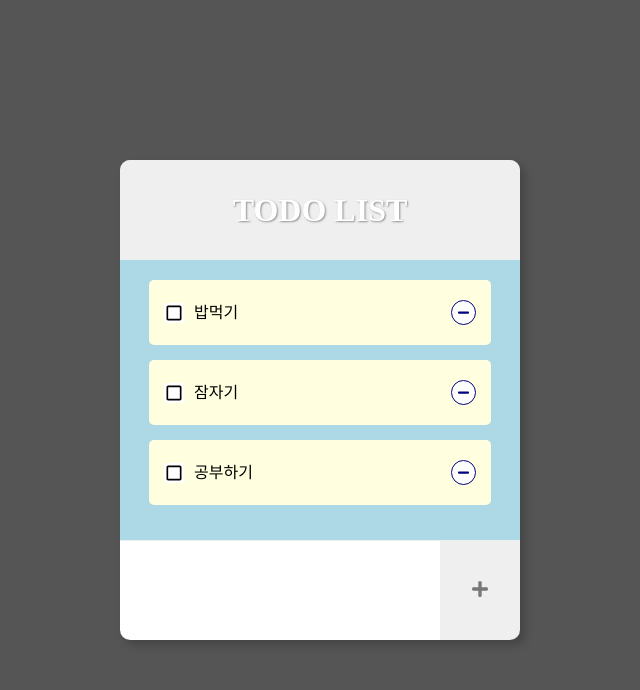
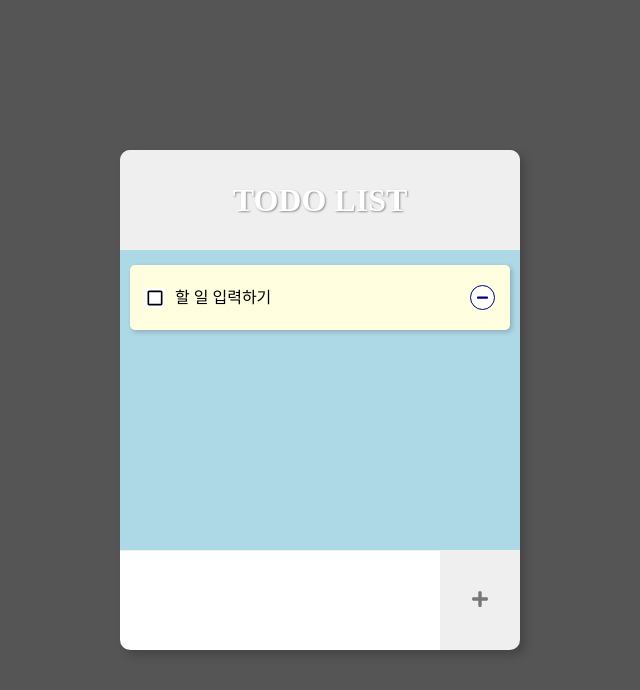
Before and after one commit to thisisyeji/Todo_prac, a React (Create React App) app: page / in a window 1280 px wide. Shown: the top 690 px of the page, without its empty margins (320-960 px from the left). Built offline with nearby package versions, Linux system fonts and the light colour scheme.

Commit message:
Feat: 리스트 추가, 삭제 구현

```diff
--- a/src/App.js
+++ b/src/App.js
@@ -2,6 +2,7 @@ import TodoTemplate from './components/TodoTemplate';
 import TodoList from './components/TodoList';
 import TodoInsert from './components/TodoInsert';
 import { createGlobalStyle } from 'styled-components';
+import { useState, useRef, useCallback } from 'react';
 
 const GlobalStyle = createGlobalStyle`
 	html, body, div, span, applet, object, iframe,
@@ -64,12 +65,36 @@ table {
 `;
 
 function App() {
+	const [todos, setTodos] = useState([
+		{
+			id: 1,
+			text: '할 일 입력하기',
+			checked: false,
+		},
+	]);
+
+	const nextId = useRef(2);
+
+	const onInsert = useCallback((text) => {
+		const todo = {
+			id: nextId.current,
+			text,
+			checked: false,
+		};
+		setTodos((todos) => todos.concat(todo));
+		nextId.current += 1;
+	}, []);
+
+	const onDelete = useCallback((id) => {
+		setTodos(todos.filter((todo) => todo.id !== id));
+	});
+
 	return (
 		<>
 			<GlobalStyle />
 			<TodoTemplate>
-				<TodoList />
-				<TodoInsert />
+				<TodoList todos={todos} onDelete={onDelete} />
+				<TodoInsert onInsert={onInsert} />
 			</TodoTemplate>
 		</>
 	);
--- a/src/components/TodoInsert.js
+++ b/src/components/TodoInsert.js
@@ -1,11 +1,12 @@
 import React from 'react';
 import styled from 'styled-components';
 import { FaPlus } from 'react-icons/fa';
+import { useState, useCallback } from 'react';
 
-const InputBox = styled.div`
-	position: absolute;
+const InputBox = styled.form`
+	/* position: absolute;
 	bottom: 0;
-	left: 0;
+	left: 0; */
 	width: 100%;
 	height: 100px;
 	background: #000;
@@ -14,7 +15,7 @@ const InputBox = styled.div`
 
 	input {
 		width: 80%;
-		height: 100%;
+		height: 100px;
 		border: none;
 		outline: none;
 		border-top: 1px solid #eee;
@@ -23,7 +24,7 @@ const InputBox = styled.div`
 
 	button {
 		width: 20%;
-		height: 100%;
+		height: 100px;
 		border: none;
 		outline: none;
 		cursor: pointer;
@@ -43,10 +44,26 @@ const InputBox = styled.div`
 	}
 `;
 
-const TodoInsert = () => {
+const TodoInsert = ({ onInsert }) => {
+	const [value, setValue] = useState('');
+
+	const onChange = useCallback((e) => {
+		setValue(e.target.value);
+	}, []);
+
+	const onSubmit = useCallback(
+		(e) => {
+			onInsert(value);
+			setValue('');
+
+			e.preventDefault();
+		},
+		[onInsert, value]
+	);
+
 	return (
-		<InputBox>
-			<input type='text' />
+		<InputBox onSubmit={onSubmit}>
+			<input type='text' value={value} onChange={onChange} />
 			<button>
 				<FaPlus />
 			</button>
--- a/src/components/TodoList.js
+++ b/src/components/TodoList.js
@@ -4,17 +4,19 @@ import TodoListItem from './TodoListItem';
 
 const List = styled.div`
 	width: 100%;
-	height: 100%;
+	height: 300px;
 	background: lightblue;
-	padding: 20px 10px;
+	padding: 0 10px;
 	margin: 0 auto;
 	overflow-y: scroll;
 `;
 
-const TodoList = () => {
+const TodoList = ({ todos, onDelete }) => {
 	return (
 		<List>
-			<TodoListItem />
+			{todos.map((todo, index) => (
+				<TodoListItem key={todo.id} todo={todo} onDelete={onDelete} />
+			))}
 		</List>
 	);
 };
--- a/src/components/TodoListItem.js
+++ b/src/components/TodoListItem.js
@@ -3,12 +3,13 @@ import styled from 'styled-components';
 import { FaMinus } from 'react-icons/fa';
 import { MdCheckBoxOutlineBlank } from 'react-icons/md';
 
-const Lists = styled.li`
+const List = styled.div`
 	width: 90%;
 	border-radius: 5px;
 	background-color: lightyellow;
+	box-shadow: 2px 2px 5px rgba(0, 0, 0, 0.2);
 	padding: 20px 15px;
-	margin: 0 auto;
+	margin: 15px auto;
 	margin-bottom: 15px;
 
 	display: flex;
@@ -57,37 +58,17 @@ const Text = styled.div`
 	}
 `;
 
-const todos = [
-	{
-		id: 1,
-		text: '밥먹기',
-	},
-	{
-		id: 2,
-		text: '잠자기',
-	},
-
-	{
-		id: 3,
-		text: '공부하기',
-	},
-];
-
-const TodoListItem = () => {
+const TodoListItem = ({ todo, onDelete }) => {
 	return (
-		<ul>
-			{todos.map((todo, index) => (
-				<Lists key={todo.id}>
+		<List>
 			<Text className='text'>
 				<MdCheckBoxOutlineBlank />
 				{todo.text}
 			</Text>
-					<DelBtn key={todo.id}>
+			<DelBtn onClick={() => onDelete(todo.id)}>
 				<FaMinus />
 			</DelBtn>
-				</Lists>
-			))}
-		</ul>
+		</List>
 	);
 };
 
--- a/src/components/TodoTemplate.js
+++ b/src/components/TodoTemplate.js
@@ -7,7 +7,6 @@ const TodoHeader = styled.div`
 	flex-direction: column;
 	width: 30vw;
 	min-width: 400px;
-	height: 60vh;
 	border-radius: 10px;
 	overflow: hidden;
 	box-shadow: 5px 5px 10px rgba(0, 0, 0, 0.2);
@@ -30,6 +29,7 @@ const TodoHeader = styled.div`
 
 	div {
 		width: 100%;
+		overflow-y: scroll;
 	}
 `;
 
```
Lines whose indentation alone changed are shown as unchanged.
